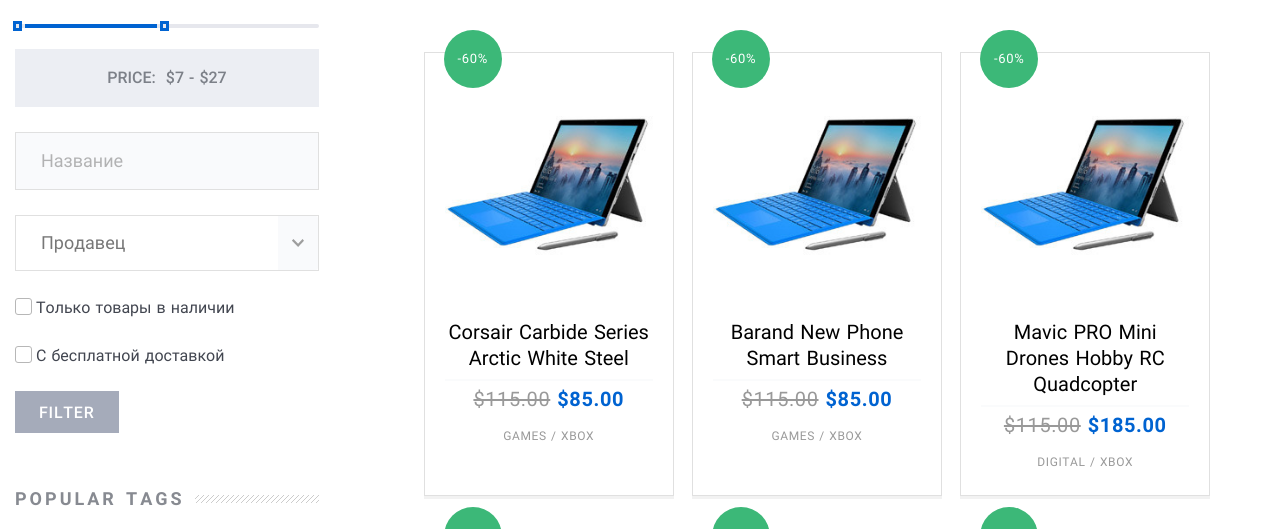
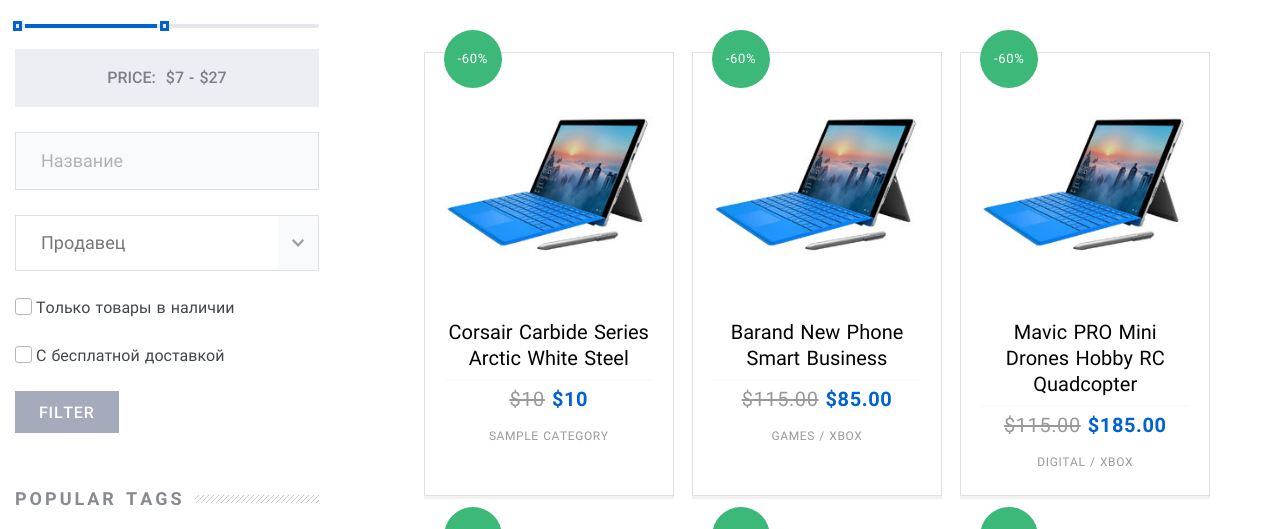
Before and after one commit to sebastianfym/-Django-marketplace, a Django app: template goods/templates/goods/catalog.html in a window 1280 px wide. Shown: the part 270-799 px from the top of the page. Run offline with Django 4.2, Linux system fonts and the light colour scheme; the template is opened without the code that fills it: most values are stand-ins (such as "Sample title", 1, 10 or a date in 2020); some libraries are stand-ins or nearby versions.

Commit message:
progress_html

```diff
--- a/goods/templates/goods/catalog.html
+++ b/goods/templates/goods/catalog.html
@@ -94,14 +94,14 @@
 
           <div class="Cards">
           {% for goods in object_list %}
-            <div class="Card"><a class="Card-picture" href="{% url '' %}"><img src="assets/img/content/home/card.jpg" alt="card.jpg"/></a>
+            <div class="Card"><a class="Card-picture" href="{{ goods.get_absolute_url }}"><img src="{% static 'assets/img/content/home/card.jpg' %}" alt="card.jpg"/></a>
               <div class="Card-content">
-                <strong class="Card-title"><a href="product.html">Corsair Carbide Series Arctic White Steel</a>
+                <strong class="Card-title"><a href="{{ goods.get_absolute_url }}">Corsair Carbide Series Arctic White Steel</a>
                 </strong>
                 <div class="Card-description">
-                  <div class="Card-cost"><span class="Card-priceOld">$115.00</span><span class="Card-price">$85.00</span>
+                  <div class="Card-cost"><span class="Card-priceOld">${{ goods.price }}</span><span class="Card-price">${{ goods.price }}</span>
                   </div>
-                  <div class="Card-category">Games / xbox
+                  <div class="Card-category">{{ goods.category.title }}
                   </div>
                   <div class="Card-hover"><a class="Card-btn" href="#"><img src="assets/img/icons/card/bookmark.svg" alt="bookmark.svg"/></a><a class="Card-btn" href="#"><img src="assets/img/icons/card/cart.svg" alt="cart.svg"/></a><a class="Card-btn" href="#"><img src="assets/img/icons/card/change.svg" alt="change.svg"/></a>
                   </div>
--- a/goods/views.py
+++ b/goods/views.py
@@ -25,7 +25,7 @@ class CategoryView(View):
 
 class Catalog(CatalogMixin, ListView):
     model = Goods
-    template_name = 'goods/catalog.html'
+    template_name = 'goods/test_catalog.html'
     paginate_by = 8
 
     def get_queryset(self):
```
Also changed, not shown: goods/models.py (line endings or trailing spaces).
